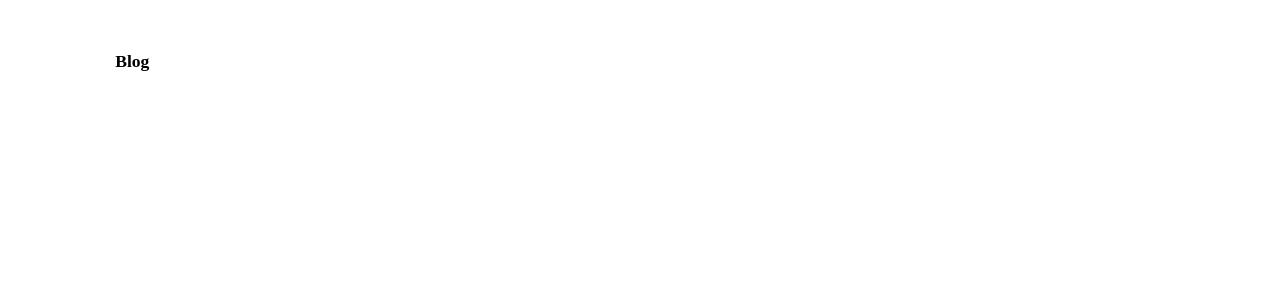
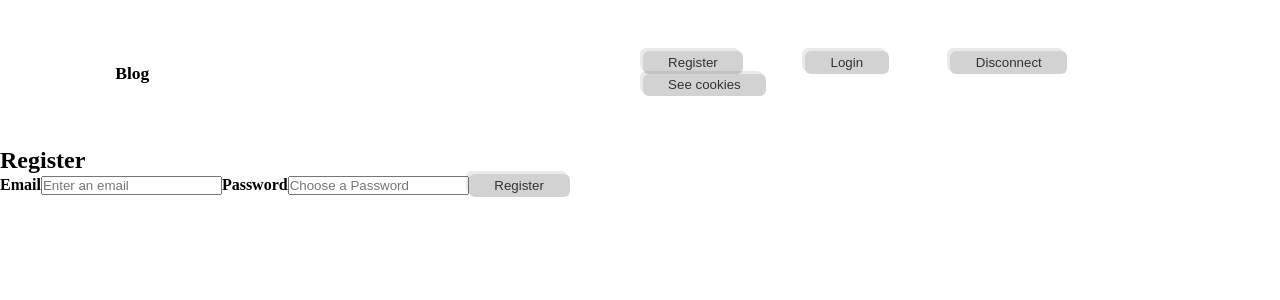
Before and after one commit to TimotheeGimbert/BLOG_React_WEB, a React (Create React App) app: page /register in a window 1280 px wide. Before the commit this address had no page. Shown: the top 300 px of the page. Built offline with nearby package versions, Linux system fonts and the light colour scheme.

Commit message:
register, login, logout: working

```diff
--- a/src/App.js
+++ b/src/App.js
@@ -1,9 +1,11 @@
-import React from 'react';
+import React from 'react'
 import { BrowserRouter as Router, Route, Routes } from 'react-router-dom'
 
-import Header from './components/Header';
-import Home from './pages/Home';
-import Article from './pages/Article';
+import Header from './components/Header'
+import Home from './pages/Home'
+import Article from './pages/Article'
+import Register from 'pages/Register'
+import Login from 'pages/Login'
 
 const App = () => {
   return (
@@ -16,6 +18,8 @@ const App = () => {
       <main>
         <Routes>
           <Route path='/' element= { <Home /> } />
+          <Route path='/register' element= { <Register /> } />
+          <Route path='/login' element= { <Login /> } />
           <Route path='/articles/:id' element= { <Article /> } />
         </Routes>
       </main>
--- a/src/components/Header.jsx
+++ b/src/components/Header.jsx
@@ -1,13 +1,25 @@
 import React from 'react';
 import { Link } from 'react-router-dom';
-
+import APIManager from 'services/axiosMethods';
+import Cookies from 'js-cookie';
 import './Header.scss';
 
 
 const Header = () => {
+
+  const handleDisconnect = async () => {
+    await APIManager.logOut()
+  }
+
   return (
     <div className='Header'>
       <Link to='/'><h1>Blog</h1></Link>
+      <div>
+        <Link to='/register'><button>Register</button></Link>
+        <Link to='/login'><button>Login</button></Link>
+        <button onClick={() => handleDisconnect()}>Disconnect</button>
+        <button onClick={() => console.log(Cookies.get("token"))}>See cookies</button>
+      </div>
     </div>
   );
 };
--- a/src/components/Header.scss
+++ b/src/components/Header.scss
@@ -10,7 +10,7 @@ $breakpoint: 900px;
   width: 100%;
   padding: $header-padding;
   display: flex;
-  justify-content: flex-start;
+  justify-content: space-between;
   align-items: center;
 
   img {
@@ -29,4 +29,8 @@ $breakpoint: 900px;
       font-size: $header-title-size;
     }
   }
+
+  button {
+    margin: 0 1%;
+  }
 }
--- a/src/pages/Home.jsx
+++ b/src/pages/Home.jsx
@@ -27,7 +27,7 @@ const Home = () => {
 
   const handleLogIn = async () => {
     const authObject = { "user": {
-      "email": "test222@yopmail.com",
+      "email": "test2223@yopmail.com",
       "password": "azerty"
     }};
     const response = await APIManager.logIn(authObject);
@@ -43,11 +43,11 @@ const Home = () => {
   return (
     <div className='Home'>
       <Hero />
-      {
+{/*       {
         articles.map( (article, index) => {
          return <CardArticle article={article} key={index}/>
         })
-      }
+      } */}
       <button onClick={() => handleSignUp()}>SignUP</button>
       <button onClick={() => handleLogIn()}>LogIn</button>
       <button onClick={() => handleLogOut()}>LogOut</button>
--- /dev/null
+++ b/src/pages/Login.jsx
@@ -0,0 +1,34 @@
+import React, { useState } from 'react'
+import APIManager from 'services/axiosMethods'
+
+
+const Login = () => {
+  const [ email, setEmail ] = useState('')
+  const [ password, setPassword ] = useState('')
+
+  const handleSubmit = async (e) => {
+    e.preventDefault()
+    const payload = {
+      "user": {
+        "email": email,
+        "password": password
+      }
+    }
+    await APIManager.logIn(payload)
+  }
+
+  return (
+    <div className='Login'>
+      <h2>Login</h2>
+      <form onSubmit={(e) => handleSubmit(e) }>
+        <label htmlFor="email"><b>Email</b></label>
+        <input onChange={(e) => setEmail(e.target.value)} type="text" placeholder="Enter an email" name="email" required />
+        <label htmlFor="password"><b>Password</b></label>
+        <input onChange={(e) => setPassword(e.target.value)} type="password" placeholder="Choose a Password" name="password" required />
+        <button type="submit">Log In</button>
+      </form>
+    </div>
+  );
+};
+
+export default Login;
--- /dev/null
+++ b/src/pages/Register.jsx
@@ -0,0 +1,35 @@
+import React, { useState } from 'react';
+import APIManager from 'services/axiosMethods';
+import Cookies from 'js-cookie';
+
+const Register = () => {
+  const [ email, setEmail ] = useState('');
+  const [ password, setPassword ] = useState('');
+
+  const handleSubmit = async (e) => {
+    e.preventDefault();
+    const payload = {
+      "user": {
+        "email": email,
+        "password": password
+      }
+    }
+    const token = await APIManager.register(payload)
+    Cookies.set("token", token)
+  }
+
+  return (
+    <div className='Register'>
+      <h2>Register</h2>
+      <form onSubmit={(e) => handleSubmit(e) }>
+        <label htmlFor="email"><b>Email</b></label>
+        <input onChange={(e) => setEmail(e.target.value)} type="text" placeholder="Enter an email" name="email" required />
+        <label htmlFor="password"><b>Password</b></label>
+        <input onChange={(e) => setPassword(e.target.value)} type="password" placeholder="Choose a Password" name="password" required />
+        <button type="submit">Register</button>
+      </form>
+    </div>
+  );
+};
+
+export default Register;
--- a/src/services/axiosMethods.js
+++ b/src/services/axiosMethods.js
@@ -14,6 +14,22 @@ API.interceptors.request.use(({ headers, ...config }) => ({
 }));
 
 export default class APIManager {
+
+  static async register(payload) {
+    const response = await API.post(API_URL + `/users`, payload);
+    console.log('>>> REGISTER response: ', response)
+    return response.headers.authorization.split(' ')[1];
+  }
+  static async logIn(payload) {
+    const response = await API.post(API_URL + `/users/sign_in`, payload);
+    console.log('>>> LOGIN response: ', response)
+    return response;
+  }
+  static async logOut() {
+    const response = await API.delete(API_URL + `/users/sign_out`);
+    console.log('>>> LOGOUT response: ', response)
+    return response;
+  }
   static async getArticles() {
     const response = await API.get(API_URL);
     return response.data;
@@ -30,20 +46,4 @@ export default class APIManager {
     const response = await API.delete(API_URL + `/articles/${id}`);
     return response.data;
   }
-  static async logIn(authObject) {
-    console.log(authObject)
-    const response = await API.post(API_URL + `/users/sign_in`, authObject);
-    console.log(response);
-    return response.data;
-  }
-  static async signUp(authObject) {
-    console.log(authObject)
-    const response = await API.post(API_URL + `/users`, authObject);
-    console.log(response);
-    return response.data;
-  }
-  static async logOut() {
-    const response = await API.delete(API_URL + `/users/sign_out`);
-    return response.data;
-  }
 }
```
